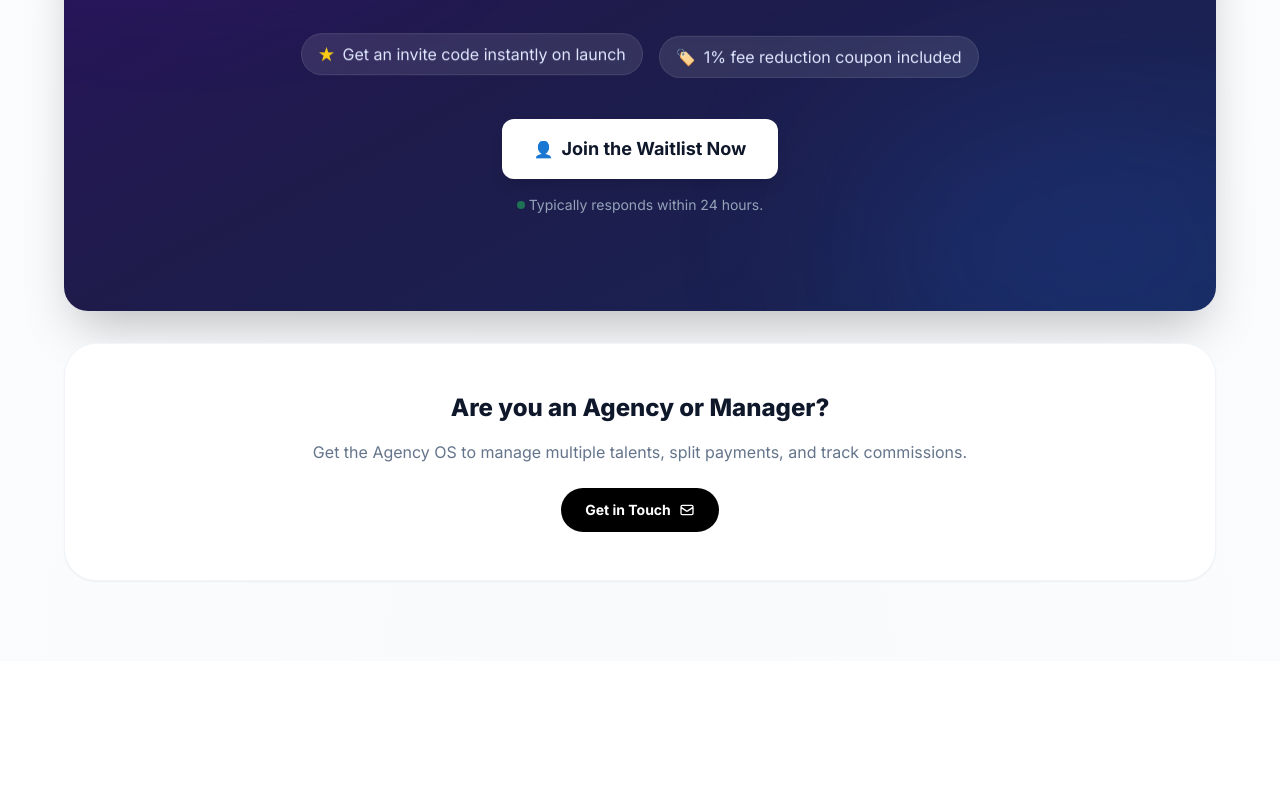
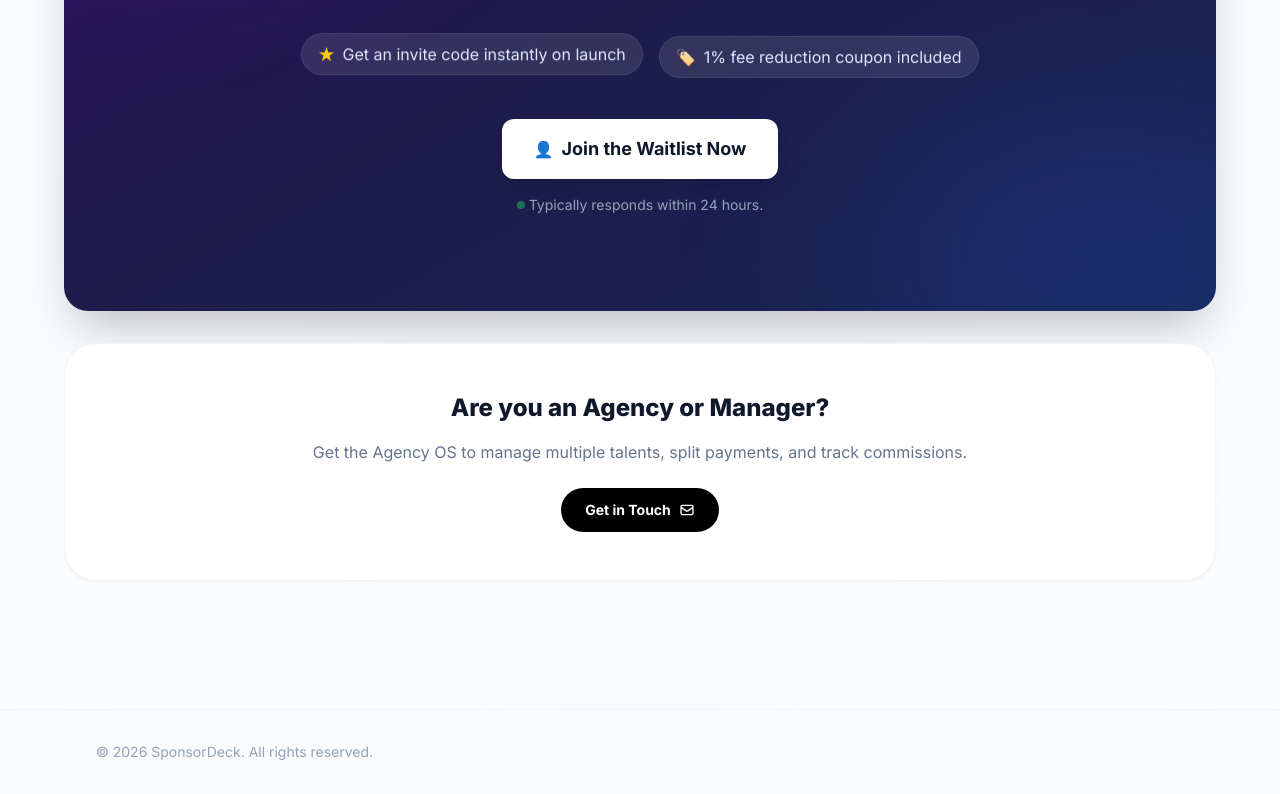
Before and after one commit to ada-hue/SponsorDeck, a plain HTML site: page index.html in a window 1280 px wide. Shown: the part 3797-4591 px from the top of the page. Before the commit the page ends 4458 px from the top, so only its background shows below. Drawn offline with nearby package versions, Linux system fonts and the light colour scheme; a script that the page names is missing.

Commit message:
Add files via upload

```diff
--- a/index.html
+++ b/index.html
@@ -1306,6 +1306,12 @@
         </div>
     </div>
 
+    <footer class="border-t border-slate-100 mt-12">
+        <div class="max-w-6xl mx-auto px-8 py-8">
+            <p class="text-slate-400 text-sm">© 2026 SponsorDeck. <span class="text-slate-400">All rights reserved.</span></p>
+        </div>
+    </footer>
+
     <script>
         function showSection(sectionId) {
             const element = document.getElementById(sectionId);
```
